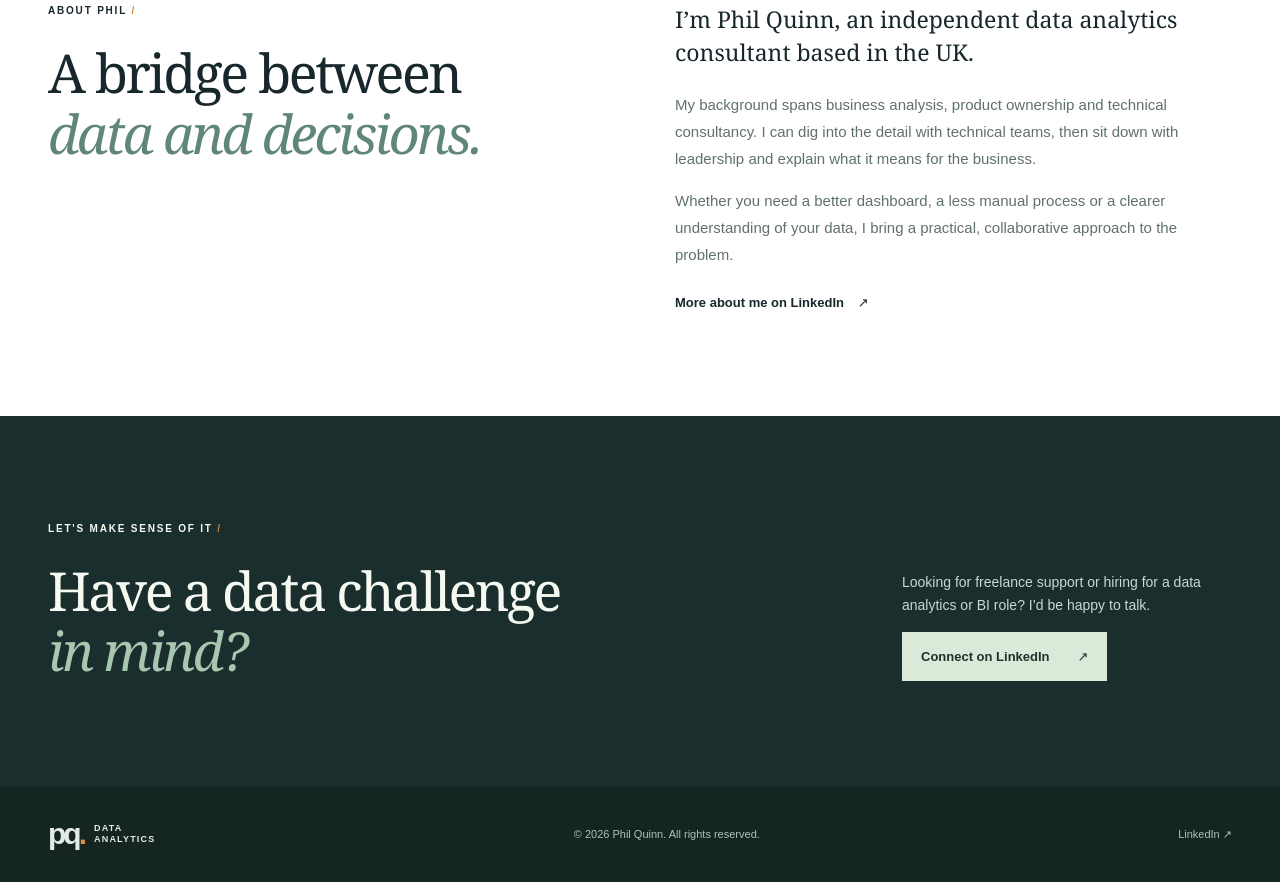
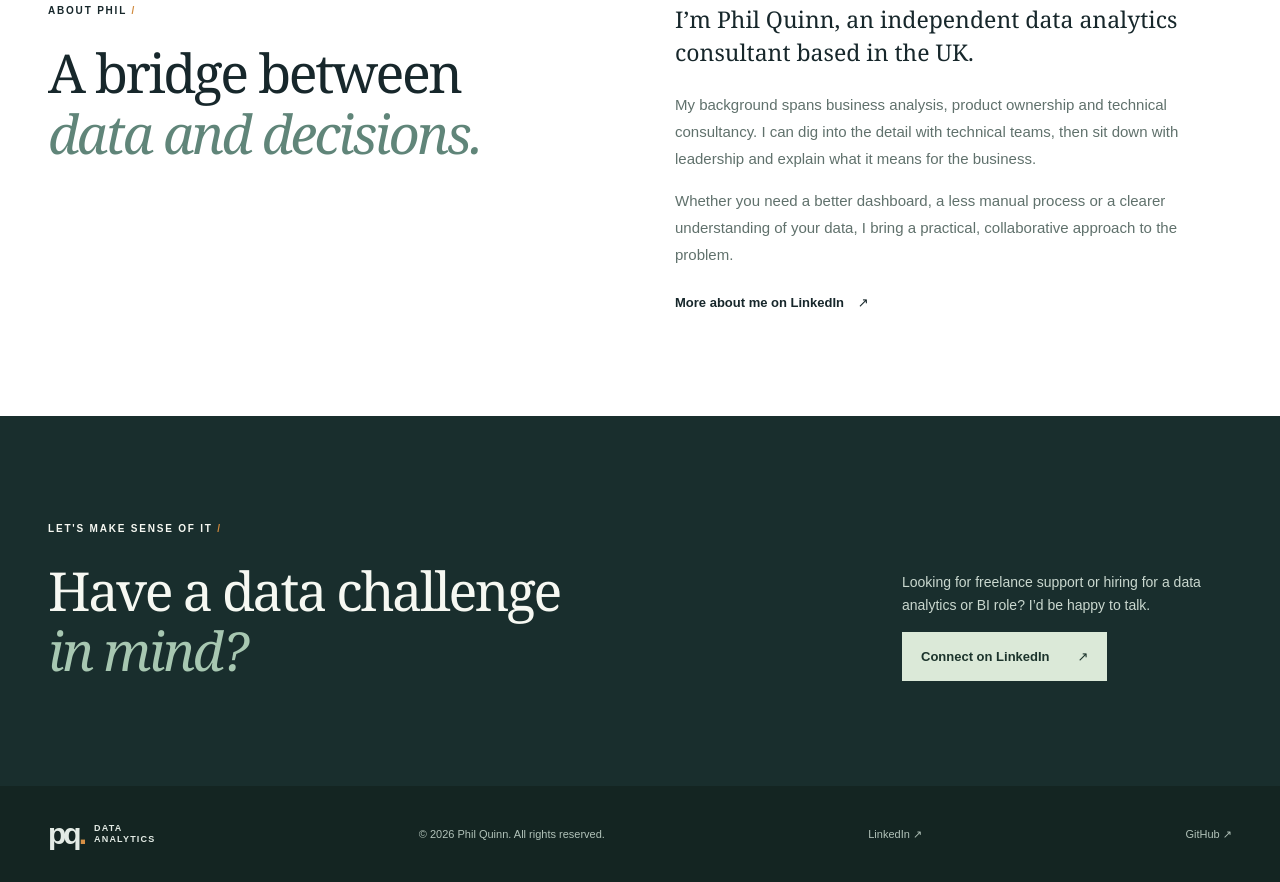
Before and after one commit to quinnphil/website, an Astro site: page / in a window 1280 px wide. Shown: the part 2808-3690 px from the top of the page. Built offline with nearby package versions, Linux system fonts and the light colour scheme; Astro itself is replaced by a stand-in of ours.

Commit message:
Added github link

```diff
--- a/src/pages/index.astro
+++ b/src/pages/index.astro
@@ -1,5 +1,6 @@
 ---
 const linkedIn = 'https://www.linkedin.com/in/quinnphil/';
+const github = 'https://github.com/quinnphil';
 const booking = 'https://cal.com/philquinn';
 
 const services = [
@@ -173,7 +174,7 @@ const projects = [
       </section>
     </main>
     <footer class="site-footer">
-      <div class="container footer-inner"><a class="brand footer-brand" href="#top"><span class="brand-mark">pq<span>.</span></span><span class="brand-name">DATA<br />ANALYTICS</span></a><p>© {new Date().getFullYear()} Phil Quinn. All rights reserved.</p><a href={linkedIn} target="_blank" rel="noopener noreferrer">LinkedIn ↗<span class="sr-only"> (opens in a new tab)</span></a></div>
+      <div class="container footer-inner"><a class="brand footer-brand" href="#top"><span class="brand-mark">pq<span>.</span></span><span class="brand-name">DATA<br />ANALYTICS</span></a><p>© {new Date().getFullYear()} Phil Quinn. All rights reserved.</p><a href={linkedIn} target="_blank" rel="noopener noreferrer">LinkedIn ↗<span class="sr-only"> (opens in a new tab)</span></a><a href={github} target="_blank" rel="noopener noreferrer">GitHub ↗<span class="sr-only"> (opens in a new tab)</span></a></div>
     </footer>
   </body>
 </html>
@@ -209,7 +210,7 @@ const projects = [
   .work{background:#e8eee7}.project{display:grid;grid-template-columns:55px 1fr 1fr;gap:30px;padding:30px 0;border-top:1px solid #cdd9ce}.project:last-child{border-bottom:1px solid #cdd9ce}.project-number{font-size:11px;color:#82948a}.project .eyebrow{color:#738c7c;margin-bottom:14px;font-size:9px}.project h3{font:400 25px/1.2 Georgia,serif;letter-spacing:-.03em;margin:0}.project-description p{font-size:14px;line-height:1.7;color:#5e7069;margin-bottom:14px}.project-description span{font-size:10px;font-weight:700;color:#6b8a78}
   .about{background:#fff}.about-grid{grid-template-columns:1fr 1fr;gap:70px}.about-copy{max-width:540px}.about-copy p{font-size:15px;line-height:1.8;color:#60716c}.about-copy .about-lead{font-family:Georgia,serif;font-size:23px;line-height:1.4;color:#17272b}.about-copy .text-link{display:inline-block;margin-top:12px}
   .contact{background:#192e2d;color:#f6f8f2}.contact-inner{display:flex;justify-content:space-between;gap:50px;align-items:end}.contact h2{margin-bottom:0}.contact h2 em{color:#a7c7b1}.contact-copy{max-width:330px}.contact-copy p{line-height:1.7;font-size:14px;color:#cad8cf}.button-light{background:#dbe9d8;color:#1c342c}.button-light:hover{background:#fff}
-  .site-footer{background:#142522;color:#e3ebe5}.footer-inner{min-height:96px;display:flex;align-items:center;justify-content:space-between;gap:20px}.footer-inner p,.footer-inner>a:last-child{font-size:11px;color:#b1c2b9;margin:0;text-decoration:none}.footer-brand .brand-mark{font-size:30px}
+  .site-footer{background:#142522;color:#e3ebe5}.footer-inner{min-height:96px;display:flex;align-items:center;justify-content:space-between;gap:20px}  .footer-inner p,.footer-inner>a:not(.footer-brand){font-size:11px;color:#b1c2b9;margin:0;text-decoration:none}.footer-brand .brand-mark{font-size:30px}
   @media(max-width:850px){.container{width:min(100% - 48px,1200px)}.header-inner{gap:12px}.header-inner nav{gap:16px;margin-right:12px}.hero-grid{gap:35px;grid-template-columns:1fr 1fr}.service-grid{grid-template-columns:repeat(2,1fr)}.service-card:nth-child(n+3){border-top:0}.service-card{min-height:260px}.card-top{margin-bottom:35px}}
   @media(max-width:600px){.header-inner{height:auto;min-height:76px;padding:15px 0;gap:16px}.header-inner nav{gap:10px 14px;margin:0;justify-content:flex-end;flex-wrap:wrap}.header-inner nav a{font-size:11px}.header-contact{display:none}.brand-name{font-size:8px}.brand-mark{font-size:29px}.hero-grid{grid-template-columns:1fr;padding-top:64px;gap:45px;min-height:0}.hero-art{min-height:300px}.hero-footer{gap:15px;font-size:8px}.hero-footer span:last-child{text-align:right}.section{padding:72px 0}.intro-grid,.about-grid{grid-template-columns:1fr;gap:15px}.section-heading{display:block}.section-heading>p{margin-top:20px}.service-grid{grid-template-columns:1fr}.service-card{min-height:0}.service-card:nth-child(n+2){border-top:0}.card-top{margin-bottom:30px}.project{grid-template-columns:25px 1fr;gap:15px}.project-description{grid-column:2}.contact-inner{display:block}.contact-copy{margin-top:28px}.footer-inner{padding:25px 0;flex-wrap:wrap}.footer-inner p{order:3;flex-basis:100%}}
   @media(prefers-reduced-motion:reduce){:root{scroll-behavior:auto}*,*::before,*::after{transition:none!important}}
```
